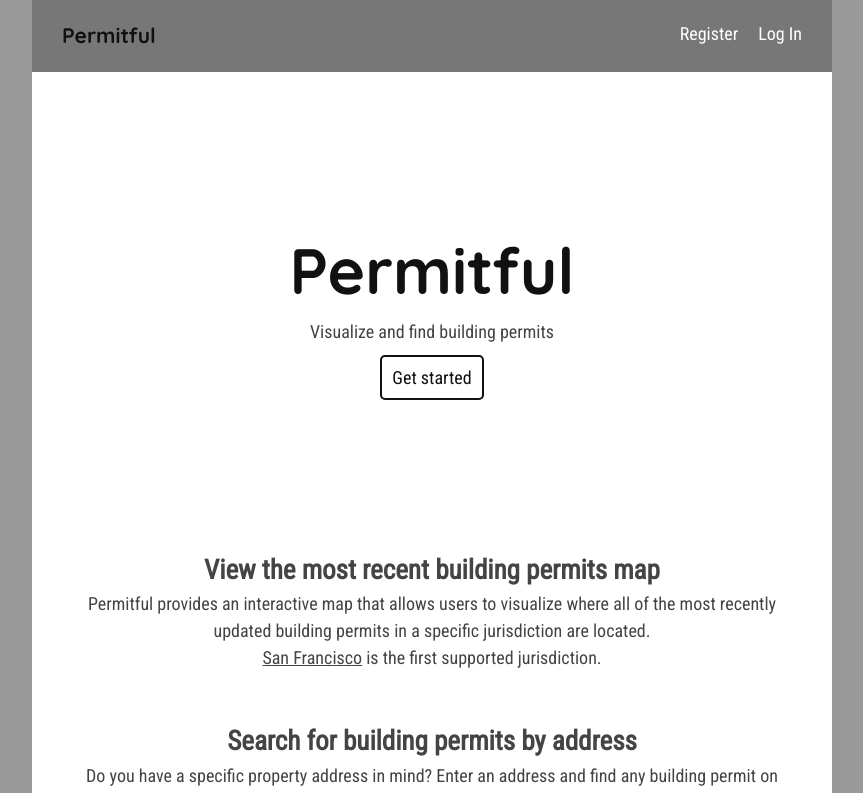
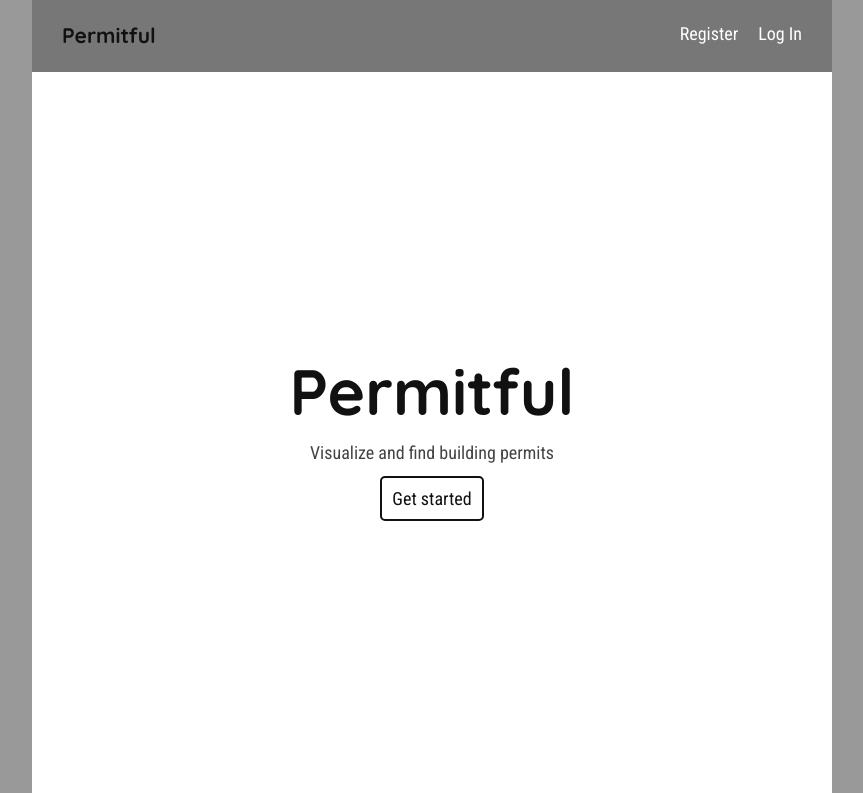
Before and after one commit to gavinmgrant/permitful-client, a React (Create React App) app: page / in a window 1280 px wide. Shown: the top 793 px of the page, without its empty margins (208-1071 px from the left). Built offline with nearby package versions, Linux system fonts and the light colour scheme; no server answers.

Commit message:
centered hero section on landing page

```diff
--- a/src/components/Landing/Landing.css
+++ b/src/components/Landing/Landing.css
@@ -2,10 +2,18 @@
     font-size: 64px;
     color: #111111;
     font-family: 'Quicksand', sans-serif;
+
+}
+.landing-container {
+    display:flex;
+    height: 90vh;
+    margin: 0;
+    padding: 0;
 }
 
 .landing-hero {
-    margin: 150px 0px;
+    margin: auto;
+    padding: 0;
 }
 
 .landing-sections {
--- a/src/components/Landing/Landing.js
+++ b/src/components/Landing/Landing.js
@@ -5,7 +5,8 @@ import { Link } from 'react-router-dom';
 export default function Landing() {
   return (
     <section className='landing'>
-      <section className='landing-hero'>
+      <section className='landing-container'>
+        <div className='landing-hero'>
           <h1 className="title">Permitful</h1>
           <p>Visualize and find building permits</p>
           <Link to='/map'>
@@ -13,6 +14,7 @@ export default function Landing() {
               Get started
             </button>
           </Link>
+        </div>
       </section>
 
       <section className='landing-sections'>
```
